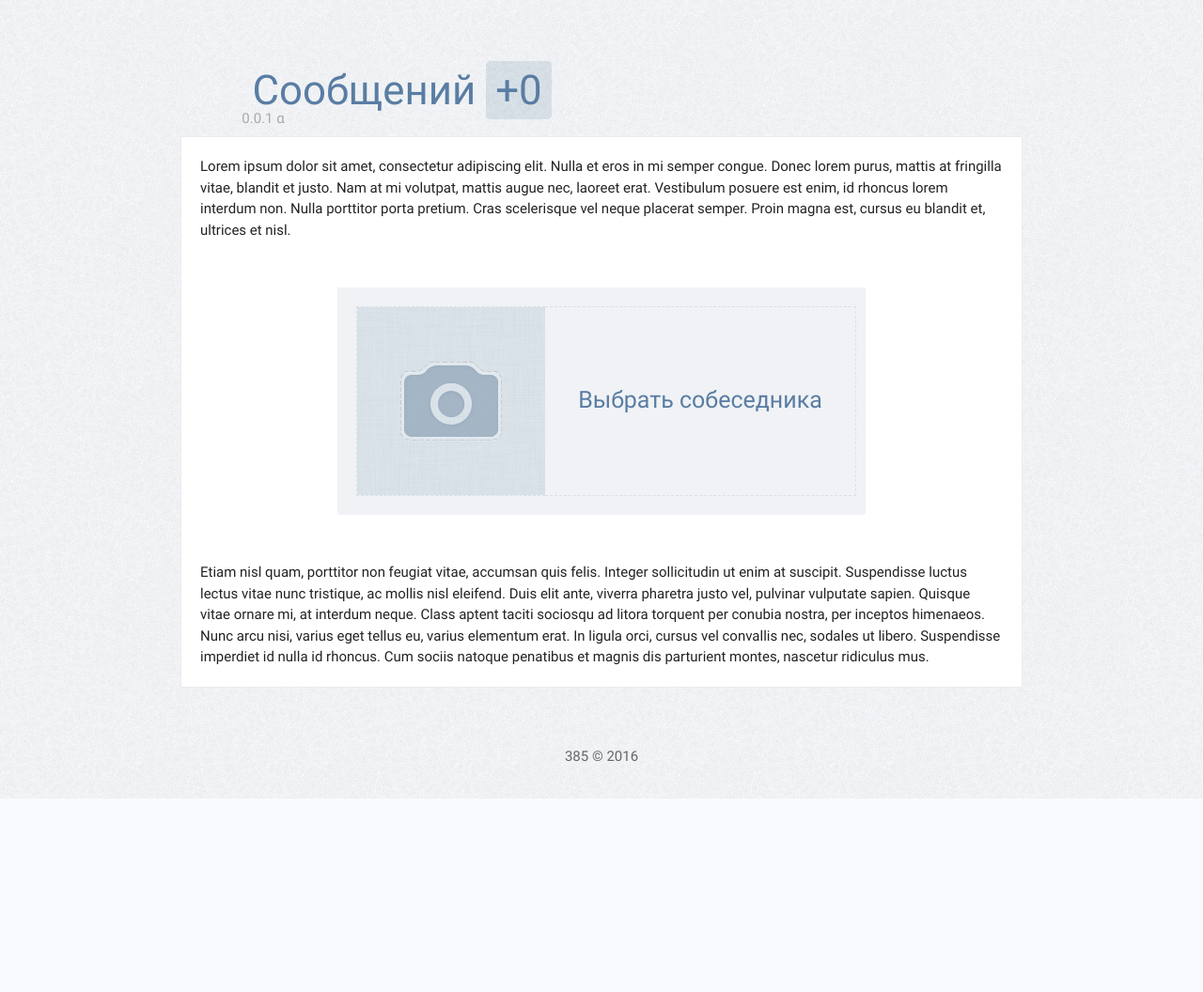
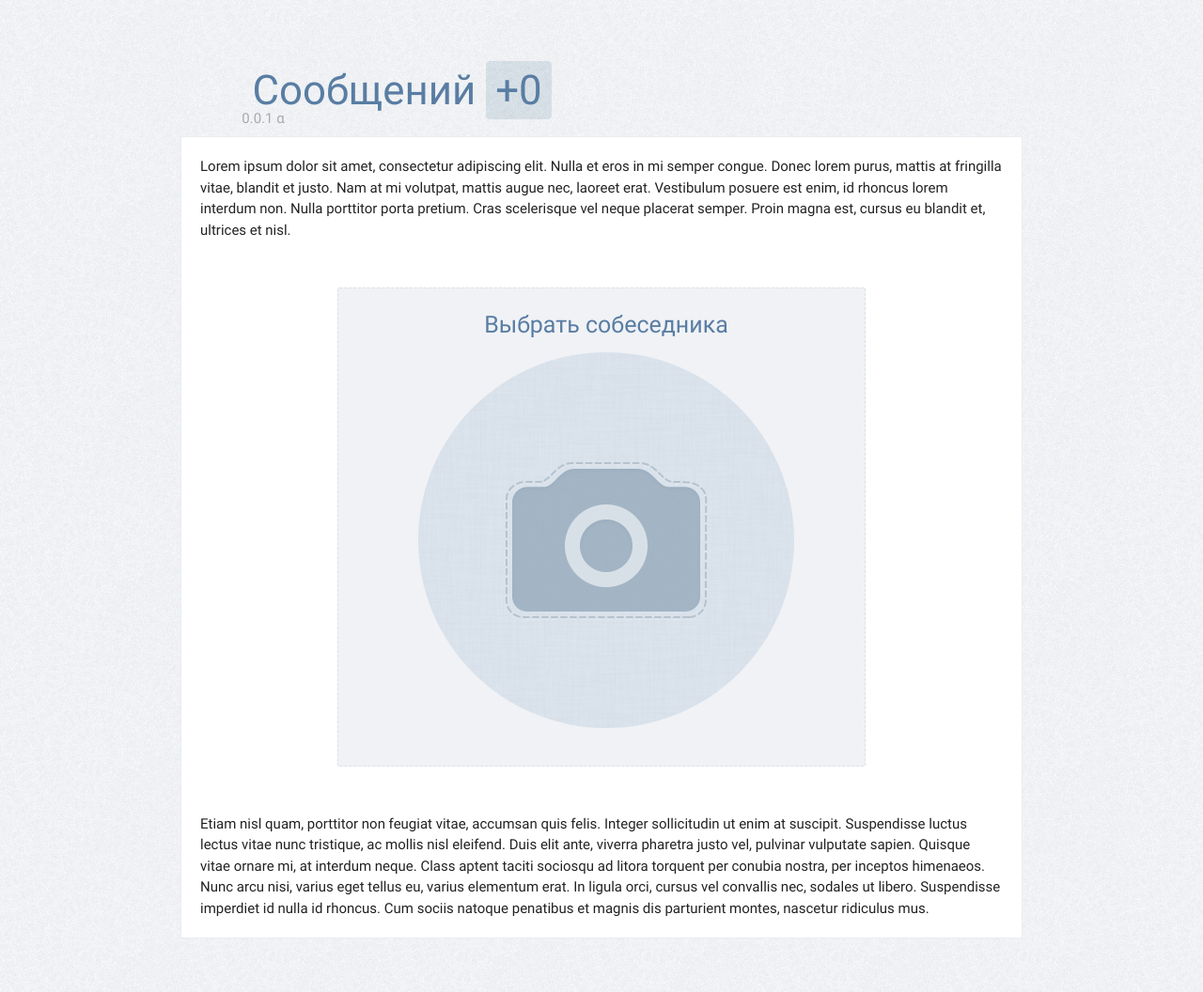
Before and after one commit to 385olt/nomess, a Flask app: page / in a window 1280 px wide. Shown: the top 1056 px of the page at 94% size. Before the commit the page ends 850 px from the top, so only its background shows below. Run offline with Flask 2, Linux system fonts and the light colour scheme; some libraries are stand-ins or nearby versions.

Commit message:
change of design

```diff
--- a/app/models.py
+++ b/app/models.py
@@ -24,9 +24,9 @@ def chooseUser():
 			return last_seen and followers_count and user['can_write_private_message']
 
 
-	user = chooseUser(vk_api, 'last_seen, followers_count, can_write_private_message, photo_200')
+	user = chooseUser(vk_api, 'last_seen, followers_count, can_write_private_message, photo_max_orig')
 
 	while not valid(user, current_time):
-		user = chooseUser(vk_api, 'last_seen, followers_count, can_write_private_message, photo_200')
+		user = chooseUser(vk_api, 'last_seen, followers_count, can_write_private_message, photo_max_orig')
 
 	return user
--- a/app/static/css/custom.css
+++ b/app/static/css/custom.css
@@ -53,46 +53,48 @@ table td {
 	background-color: #f0f2f5;
 	margin: 50px 0 30px 0;
 	padding-right: 10px;
-}
-
-.find-panel img {
-	vertical-align: bottom;
-}
-
-.find-panel td {
-	padding: 0;
-}
-
-.panel-table {
+	text-align: center;
 	border: 1px dashed #dae1e8;
-}
-
-.find-text-td {
-	width: 100%;
-}
-
-.find-text {
-	font-size: 25px;
-	width: 100%;
-	text-align: center;
-	padding-top: 80px;
-	height: 200px;
 }
 
 .find-link {
 	color: #597da3;
 	cursor: pointer;
+	text-decoration: none !important;
 }
 
 .find-wait {
-	color: #999999;
+	color: #999999 !important;
+	text-decoration: none !important;
+}
+
+.find-image {
+	width:400px;
+	height:400px;
+	overflow:hidden;
+	margin: 0 auto;
+	position: relative;
+}
+
+.find-image img {
+	margin: 0 auto;
+	display: block;
+	position: absolute;
+	top: 50%;
+	transform: translate(0, -50%);
 }
 
 .found-text {
 	padding: 10px;
+	margin: 0 auto;
+	width: 400px;
 }
 
-.found-names a {
+.found-name {
+	margin-bottom: 10px;
+}
+
+.found-name a {
 	font-size: 25px;
 	color: #597da3;
 	text-decoration: underline;
@@ -102,7 +104,3 @@ table td {
 	font-size: 20px;
 	color: #597da3;
 }
-
-.found_action {
-	vertical-align: bottom;
-}
--- a/app/static/js/custom.js
+++ b/app/static/js/custom.js
@@ -1,10 +1,10 @@
 document.onload = onload();
 
+var photo;
 function chooseUser() {
 
 	$("#find_link").attr("class", "find-wait");
 	$("#find_link").html("Подождите...");
-	$("#find_image").removeAttr("src");
 
 	$.get( "/choose", function( data ) {
 		data = data.split("'").join("\"");
@@ -12,12 +12,17 @@ function chooseUser() {
 
 		console.log(data);
 
-		$("#find_text").attr("class", "found-text");
-		$("#find_text").html("<table height='180'><tr><td><div class='found-names'>" +
-			"<a href='http://vk.com/id" + data.uid + "' target='_blank'>" + data.last_name + " " + data.first_name + "</a></div>" +
-			"<small>uid: " + data.uid + "</small></td></tr>" +
-			"<tr><td class='found_action'><a class='found_write' target='_blank' href='http://vk.com/im?sel=" + data.uid + "'>Начать диалог</a></td></tr></table>");
-		$("#find_image").attr("src", data.photo_200 + "?timestamp=" + new Date().getTime());
+		$("#found_name").html("<a href='http://vk.com/id" + data.uid + "' target='_blank'>" + data.last_name + " " + data.first_name + "</a>")
+		$("#found_text").html("<a class='found_write' href='https://m.vk.com/mail?act=show&peer=" + data.uid + "'>Написать</a><br><small>uid: " + data.uid + "</small>");
+
+		if (data.photo_max_orig  !== undefined) {
+			$("#find_image").attr("src", data.photo_max_orig + "?timestamp=" + new Date().getTime());
+		}
+
+		$('.found_write').click(function (event) {
+    		event.preventDefault();
+    		window.open($(this).attr("href"), "writeWindow", "width=600,height=600,scrollbars=yes");
+		});
 	});
 }
 
--- a/app/templates/index.html
+++ b/app/templates/index.html
@@ -34,12 +34,9 @@
               <div class="row">
                 <div class="col s8 offset-s2">
                   <div class="card-panel z-depth-0 find-panel">
-                    <table class="panel-table">
-                      <tr>
-                        <td><img  src="{{ url_for('static', filename='images/camera_200.png') }}" id="find_image"></td>
-                        <td class="find-text-td"><div class="find-text" id="find_text"><a class="find-link" id="find_link">Выбрать собеседника</a></div></td>
-                      </tr>
-                    </table>
+                  	<div class="found-name" id="found_name"><a class="find-link" id="find_link">Выбрать собеседника</a></div>
+                  	<div class="responsive-img circle find-image"><img src="{{ url_for('static', filename='images/camera.png') }}" width="400" id="find_image"></div>
+                    <div class="found-text" id="found_text"></div>
                   </div>
                 </div>
               </div>
```
Also changed, not shown: app/static/images/camera.png (added), app/static/images/camera_200.png (deleted).
